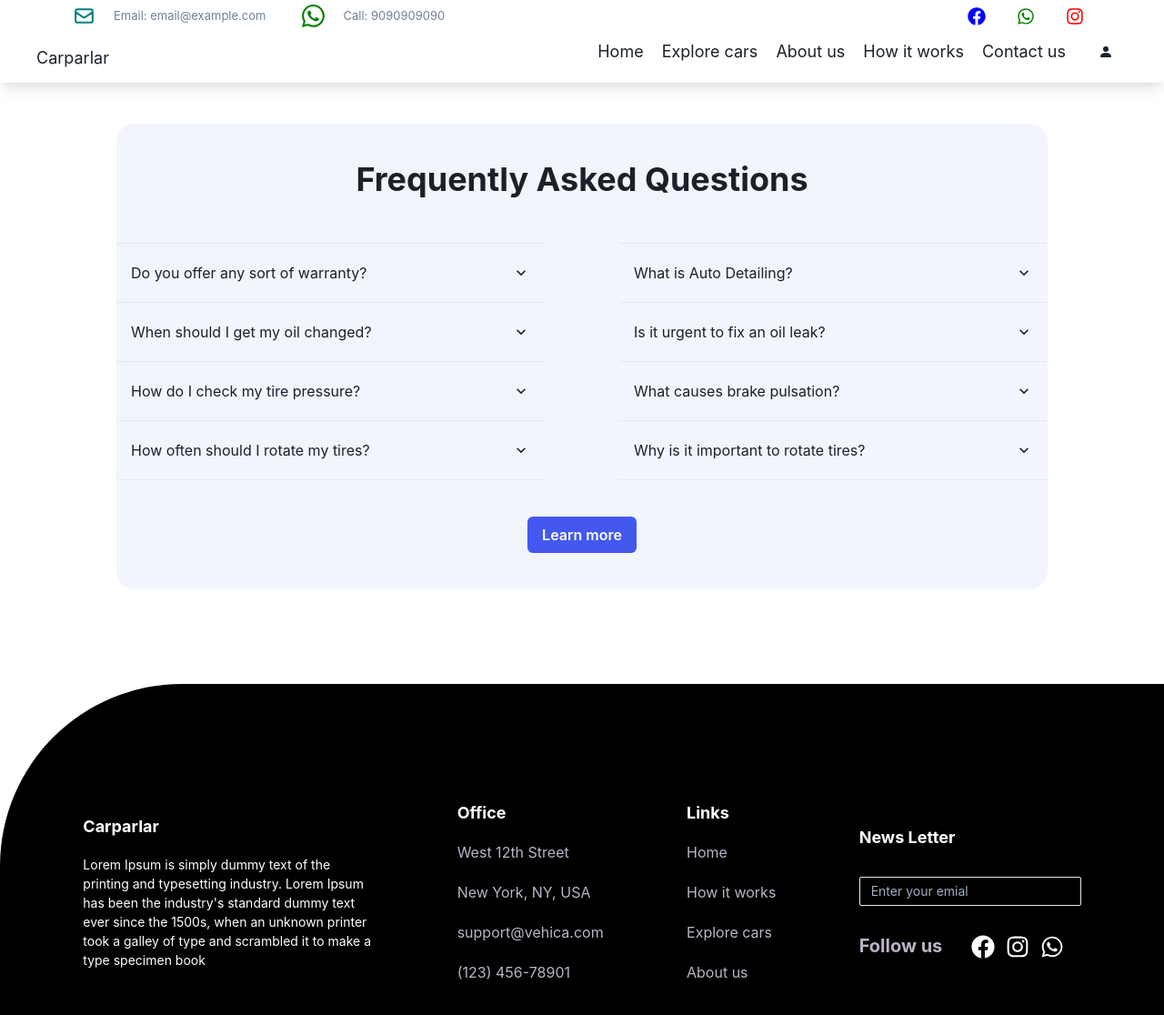
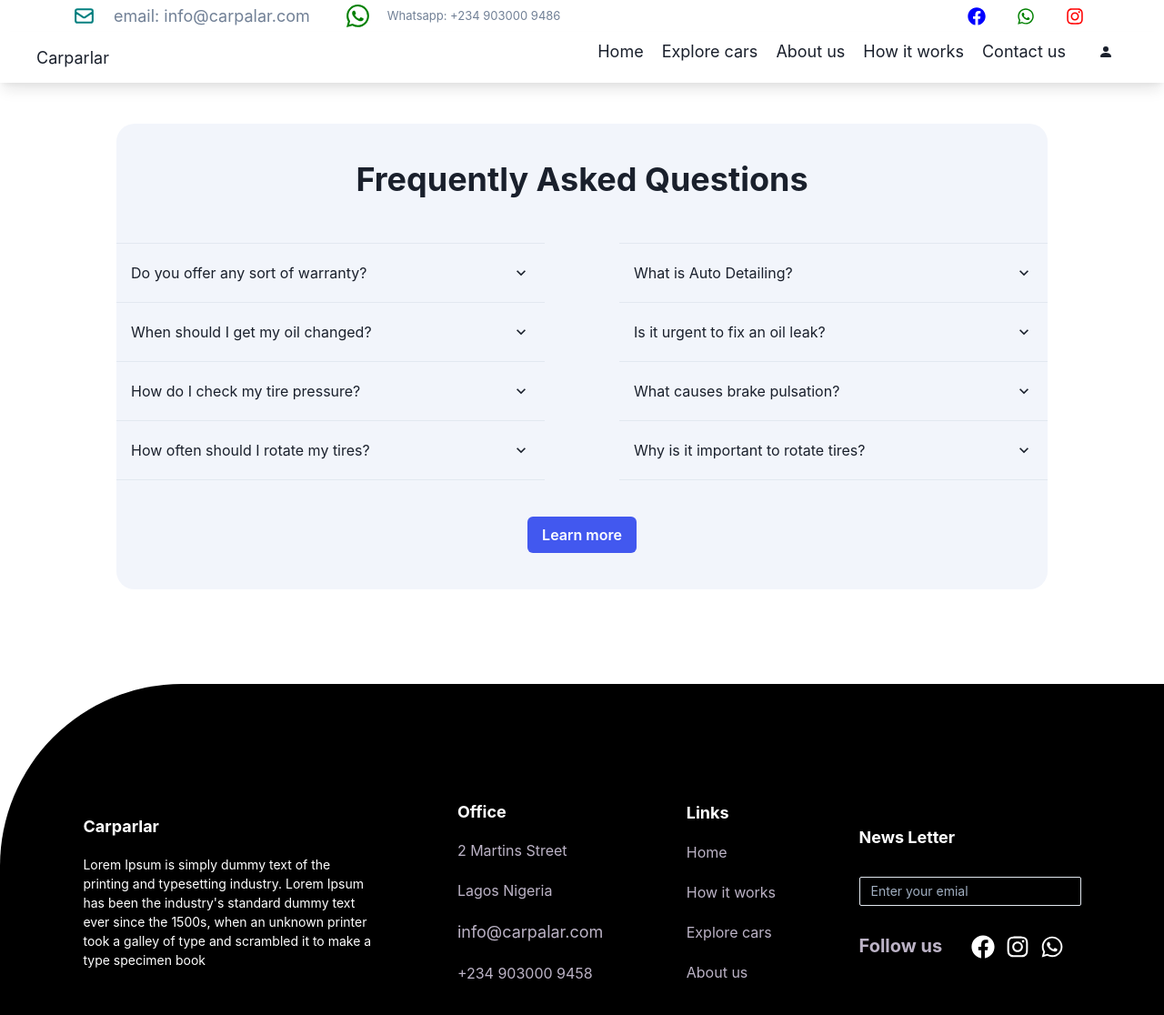
Before and after one commit to wajidkashoo14/carpalar, a Next.js app: page /faq in a window 1280 px wide. Shown: the top 1116 px of the page at 91% size. Built offline with nearby package versions, Linux system fonts and the light colour scheme.

Commit message:
added contact info

```diff
--- a/components/Layout/Contactstrip.js
+++ b/components/Layout/Contactstrip.js
@@ -19,26 +19,36 @@ function Contactstrip() {
 				<Flex alignItems="center" gap="5">
 					<HiOutlineMail size="25" color="teal" />
 					<Text fontSize="13px" color="gray.500">
-            Email: email@example.com
+						<Link href="mailto: info@carpalar.com">
+							email: info@carpalar.com
+						</Link>
 					</Text>
 				</Flex>
 
 				<Flex alignItems="center" gap="5">
 					<BsWhatsapp size="25" color="green" />
 					<Text fontSize="13px" color="gray.500">
-            Call: 9090909090
+						Whatsapp: +234 903000 9486
 					</Text>
 				</Flex>
 			</Flex>
 
 			<Flex gap="18" alignItems="center">
-        <Link mx="2" id="social">
+				<Link
+					href="https://www.facebook.com/carpalarhq"
+					mx="2"
+					id="social"
+				>
 					<FaFacebook size="20" color="blue" />
 				</Link>
 				<Link mx="2" id="social">
 					<FaWhatsapp size="20" color="green" />
 				</Link>
-        <Link mx="2" id="social">
+				<Link
+					href="https://www.instagram.com/carpalarhq"
+					mx="2"
+					id="social"
+				>
 					<FaInstagram size="20" color="red" />
 				</Link>
 			</Flex>
--- a/components/Layout/Footer.js
+++ b/components/Layout/Footer.js
@@ -37,10 +37,14 @@ function Footer() {
 				<Heading fontSize="lg" color="#FFFFFF">
 					Office
 				</Heading>
-        <Text color="#bcb3c6">West 12th Street</Text>
-        <Text color="#bcb3c6">New York, NY, USA</Text>
-        <Text color="#bcb3c6"> support@vehica.com</Text>
-        <Text color="#bcb3c6">(123) 456-78901</Text>
+				<Text color="#bcb3c6">2 Martins Street</Text>
+				<Text color="#bcb3c6">Lagos Nigeria</Text>
+				<Text color="#bcb3c6">
+					<Link href="mailto: info@carpalar.com">
+						info@carpalar.com
+					</Link>
+				</Text>
+				<Text color="#bcb3c6">+234 903000 9458</Text>
 			</Flex>
 			<Flex flexDir="column" color="#FFFFFF" gap="5">
 				<Heading fontSize="lg">Links</Heading>
@@ -78,15 +82,18 @@ function Footer() {
 						Follow us
 					</Heading>
 
-          <Link href="/">
+					<Link href="/https://www.instagram.com/carpalarhq">
 						<FaFacebook fontSize="26px" color="#FFFFFF" />
 					</Link>
 
-          <Link href="/" backgroundColor="black">
+					<Link
+						href="https://www.facebook.com/carpalarhq"
+						backgroundColor="black"
+					>
 						<FaInstagram fontSize="26px" color="#FFFFFF" />
 					</Link>
 
-          <Link href="/">
+					<Link href="">
 						<FaWhatsapp fontSize="26px" color="#FFFFFF" />
 					</Link>
 				</Flex>
```
Lines whose indentation alone changed are shown as unchanged.
